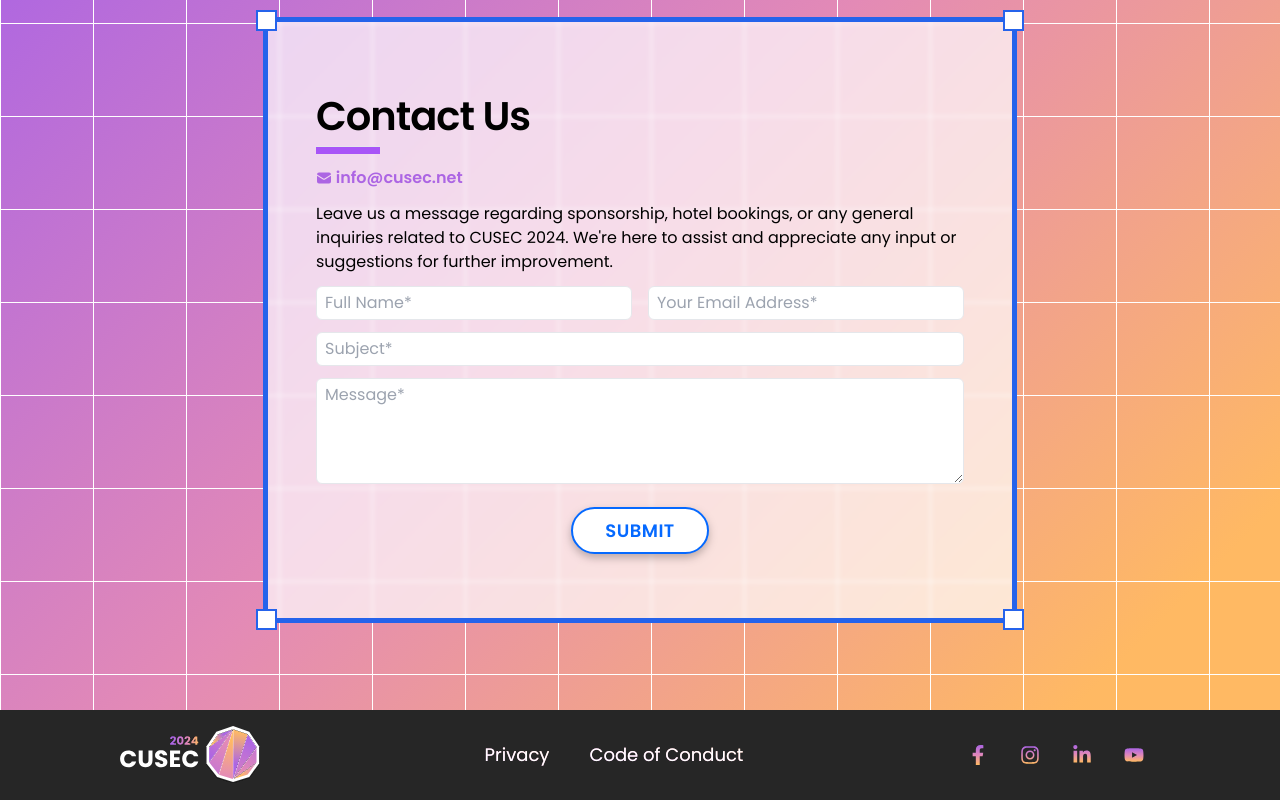
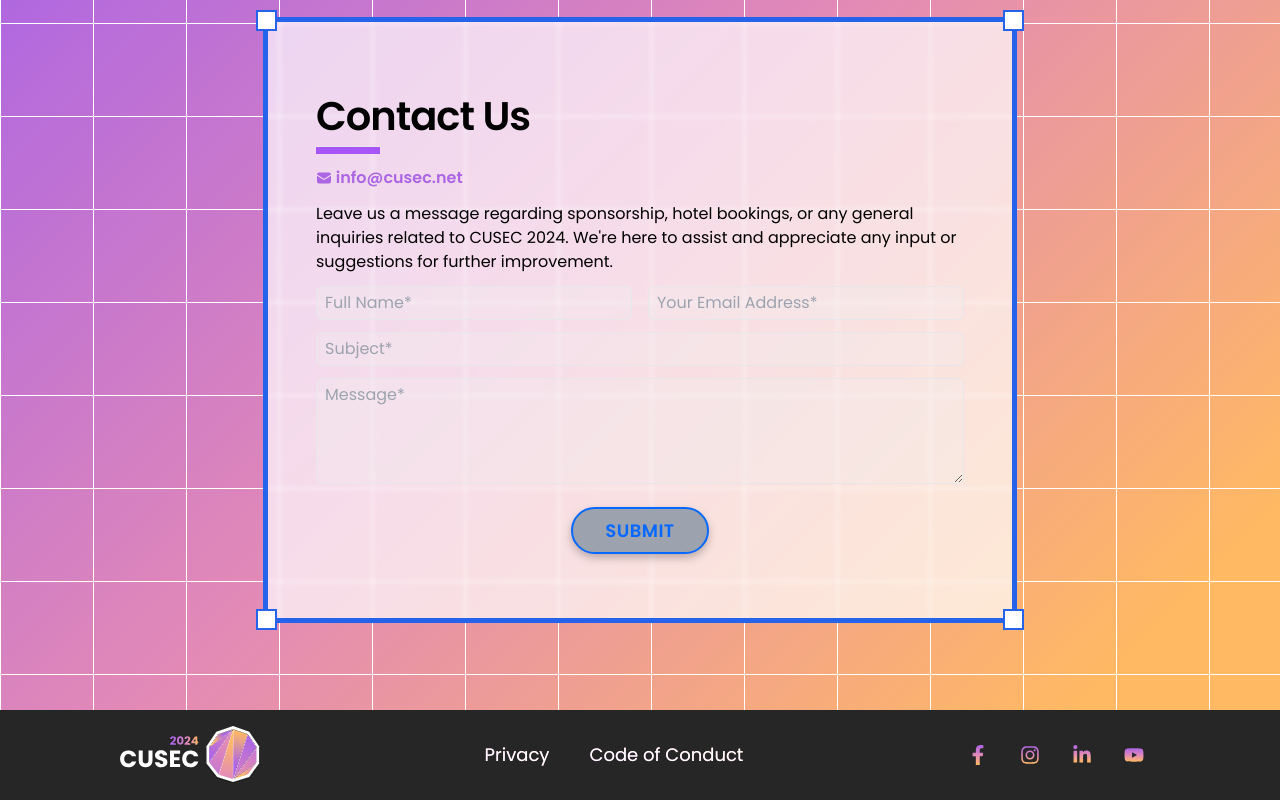
Before and after one commit to cusec/2024, a Next.js app: page / in a window 1280 px wide. Shown: the part 4109-4909 px from the top of the page. Built offline with nearby package versions, Linux system fonts and the light colour scheme.

Commit message:
feat: Disable contact form

```diff
--- a/src/components/Landing Page/Contact.tsx
+++ b/src/components/Landing Page/Contact.tsx
@@ -10,6 +10,9 @@ function animateInConfig(text: boolean) {
     viewport: { once: true },
   };
 }
+
+const disabledMessage =
+  "The contact form is currently disabled for maintenance. It'll be back soon, we promise :) Meanwhile, you can still send us an email at info@cusec.net.";
 
 const transitionConfig = (delay = 0) => ({
   duration: 1.5,
@@ -111,6 +114,7 @@ export default function Contact() {
                 className="w-1/2 outline-none focus:ring ring-royalPurple rounded-md text-[12px] md:text-[16px] py-1 px-2 border"
                 placeholder="Full Name*"
                 required
+                disabled
               ></motion.input>
               {/* Email Input */}
               <motion.input
@@ -122,6 +126,7 @@ export default function Contact() {
                 className="w-1/2 outline-none focus:ring ring-royalPurple rounded-md text-[12px] md:text-[16px] py-1 px-2 border"
                 placeholder="Your Email Address*"
                 required
+                disabled
               ></motion.input>
             </div>
             {/* Subject Input */}
@@ -134,6 +139,7 @@ export default function Contact() {
               className="w-full outline-none focus:ring ring-royalPurple rounded-md text-[12px] md:text-[16px] py-1 px-2 border"
               placeholder="Subject*"
               required
+              disabled
             ></motion.input>
             {/* Message Input */}
             <motion.div
@@ -148,6 +154,7 @@ export default function Contact() {
                 className="w-full resize-y outline-none focus:ring ring-royalPurple rounded-md text-[12px] md:text-[16px] py-1 px-2 border"
                 placeholder="Message*"
                 required
+                disabled
               ></textarea>
             </motion.div>
           </div>
@@ -158,8 +165,15 @@ export default function Contact() {
           >
             <button
               type="submit"
-              className="drop-shadow-[0_4px_4px_rgba(0,0,0,0.25)] bg-white px-3 min-[390px]:px-5 md:px-8 py-2 text-center rounded-full uppercase text-[14px] md:text-[18px] font-semibold text-royalBlue tracking-wide transition ease-in-out duration-500 hover:scale-110 hover:bg-royalBlue hover:text-white border-2 border-royalBlue"
-              onClick={sendEmail}
+              // className="drop-shadow-[0_4px_4px_rgba(0,0,0,0.25)] bg-white px-3 min-[390px]:px-5 md:px-8 py-2 text-center rounded-full uppercase text-[14px] md:text-[18px] font-semibold text-royalBlue tracking-wide transition ease-in-out duration-500 hover:scale-110 hover:bg-royalBlue hover:text-white border-2 border-royalBlue"
+              // onClick={sendEmail}
+              className="drop-shadow-[0_4px_4px_rgba(0,0,0,0.25)] bg-gray-400 px-3 min-[390px]:px-5 md:px-8 py-2 text-center rounded-full uppercase text-[14px] md:text-[18px] font-semibold text-royalBlue tracking-wide transition ease-in-out duration-500 hover:scale-110 border-2 border-royalBlue"
+              onClick={(e) => {
+                e.preventDefault();
+
+                alert(disabledMessage); // Display message when clicked
+              }}
+              // disabled
             >
               Submit
             </button>
```
